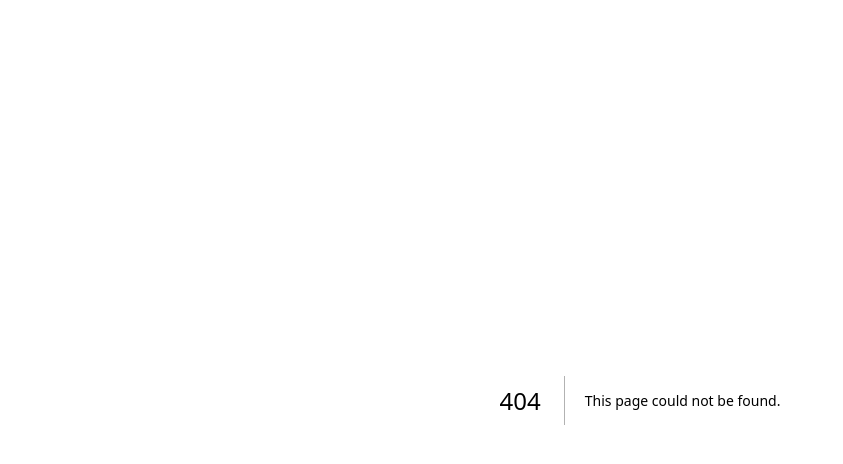
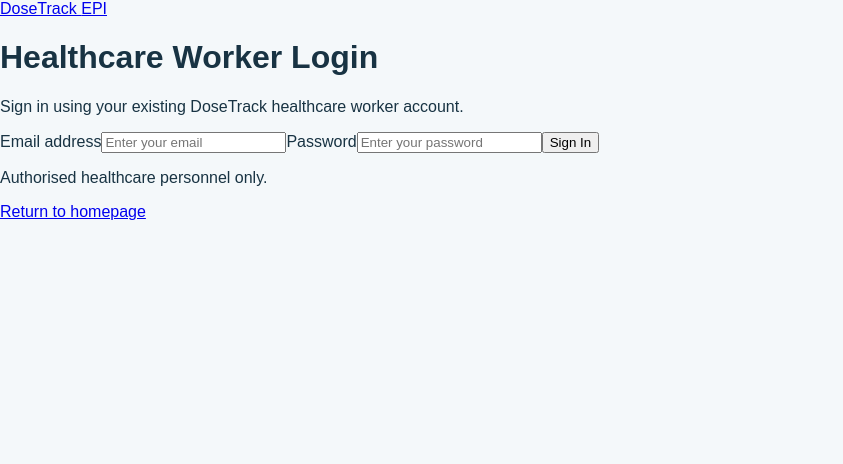
Before and after one commit to Siraajadams/dosetrack-epi, a Next.js app: page /login in a window 1280 px wide. Before the commit this address had no page. Shown: the top 464 px of the page, without its empty margins (0-843 px from the left). Built offline with nearby package versions, Linux system fonts and the light colour scheme; no server answers.

Commit message:
Create page.tsx

```diff
--- /dev/null
+++ b/app/login/page.tsx
@@ -0,0 +1,127 @@
+"use client";
+
+import { useState } from "react";
+import { useRouter } from "next/navigation";
+import Link from "next/link";
+import { supabase } from "@/lib/supabase";
+
+export default function LoginPage() {
+  const router = useRouter();
+
+  const [email, setEmail] = useState("");
+  const [password, setPassword] = useState("");
+  const [loading, setLoading] = useState(false);
+  const [error, setError] = useState("");
+
+  async function handleLogin(
+    event: React.FormEvent<HTMLFormElement>
+  ) {
+    event.preventDefault();
+
+    setLoading(true);
+    setError("");
+
+    try {
+      const { error: loginError } =
+        await supabase.auth.signInWithPassword({
+          email: email.trim(),
+          password,
+        });
+
+      if (loginError) {
+        throw loginError;
+      }
+
+      router.replace("/dashboard");
+      router.refresh();
+
+    } catch {
+      setError(
+        "Unable to sign in. Please check your credentials."
+      );
+    } finally {
+      setLoading(false);
+    }
+  }
+
+  return (
+    <main className="login-screen">
+
+      <div className="login-card">
+
+        <Link href="/" className="login-brand">
+          DoseTrack <span>EPI</span>
+        </Link>
+
+        <h1>Healthcare Worker Login</h1>
+
+        <p className="login-description">
+          Sign in using your existing DoseTrack
+          healthcare worker account.
+        </p>
+
+        <form onSubmit={handleLogin}>
+
+          <label htmlFor="email">
+            Email address
+          </label>
+
+          <input
+            id="email"
+            type="email"
+            autoComplete="email"
+            value={email}
+            onChange={(e) =>
+              setEmail(e.target.value)
+            }
+            placeholder="Enter your email"
+            required
+          />
+
+          <label htmlFor="password">
+            Password
+          </label>
+
+          <input
+            id="password"
+            type="password"
+            autoComplete="current-password"
+            value={password}
+            onChange={(e) =>
+              setPassword(e.target.value)
+            }
+            placeholder="Enter your password"
+            required
+          />
+
+          {error && (
+            <div className="login-error" role="alert">
+              {error}
+            </div>
+          )}
+
+          <button
+            type="submit"
+            className="login-button"
+            disabled={loading}
+          >
+            {loading
+              ? "Signing in..."
+              : "Sign In"}
+          </button>
+
+        </form>
+
+        <p className="login-description">
+          Authorised healthcare personnel only.
+        </p>
+
+        <Link href="/" className="back-link">
+          Return to homepage
+        </Link>
+
+      </div>
+
+    </main>
+  );
+}
```
